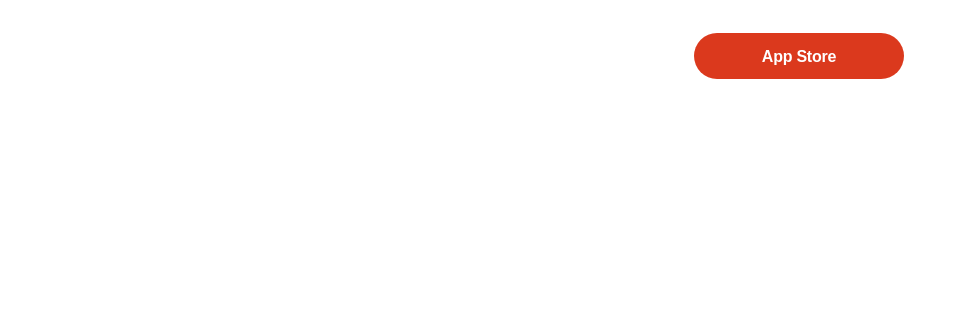
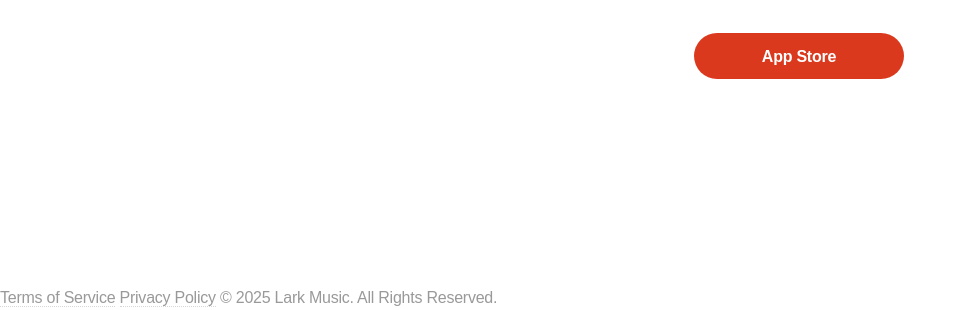
Before and after one commit to eqplayer/eqplayer.github.io, a plain HTML site: page index.html in a window 1280 px wide. Shown: the part 514-824 px from the top of the page, without its empty margins (0-963 px from the left). Before the commit the page ends 800 px from the top, so only its background shows below. Drawn offline with Linux system fonts and the light colour scheme.

Commit message:
Update index.html

```diff
--- a/index.html
+++ b/index.html
@@ -44,5 +44,16 @@ Improve the sound quality of your music with equalizer, bass booster, volume boo
         <div class="inner"></div>
       </div>
     </header>
+
+    <footer>
+           <div class="policy-copyright">
+             <a href="https://eqplayer.github.io/terms.html">Terms of Service</a>
+             <span style="width: 30px"></span>
+             <a href="https://eqplayer.github.io/privacy.html">Privacy Policy</a>
+             <span style="width: 30px"></span>
+             <span>&copy; 2025 Lark Music. All Rights Reserved.</span>
+           </div>
+    </footer>
+
   </body>
 </html>
```
